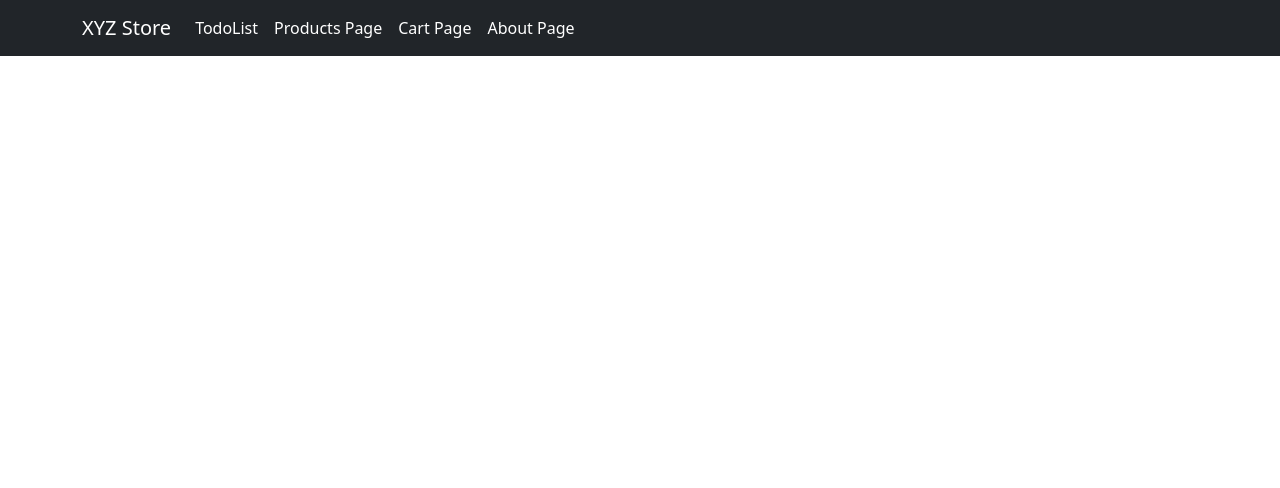
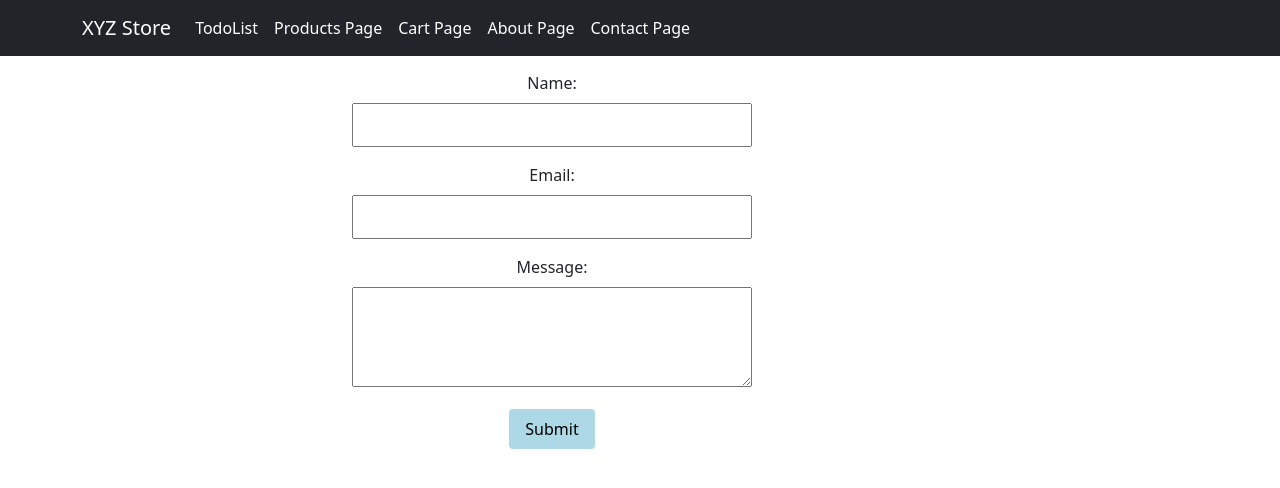
Before and after one commit to suryathink/todo-Ecom, a React (Create React App) app in the folder my-app/: page /contact in a window 1280 px wide. Shown: the top 488 px of the page. Built offline with nearby package versions, Linux system fonts and the light colour scheme.

Commit message:
Contact Page added

```diff
--- a/my-app/src/App.js
+++ b/my-app/src/App.js
@@ -6,6 +6,7 @@ import Home from './Components/Home';
 import ApiIntegrationPage from './Components/Ecom/ApiIntegrationPage';
 import Cart from './Components/Ecom/Cart';
 import AboutPage from './Components/Ecom/About';
+import ContactForm from "./Components/Ecom/Contact"
 function App() {
   return (
     <div className="App">
@@ -13,11 +14,11 @@ function App() {
 
      <Routes>
         <Route path="/" element={ <Home/> } />
-        {/* <Route path="contact" element={ <Contact/> } />  */}
         <Route path="/todo" element={ <TodoList/> } />
         <Route path="/products" element={ <ApiIntegrationPage/> } />
         <Route path="/cart" element={ <Cart/> } />
         <Route path="/about" element={ <AboutPage/> } />
+        <Route path="contact" element={ <ContactForm/> } />
       </Routes>
     </div>
   );
--- /dev/null
+++ b/my-app/src/Components/Ecom/Contact.jsx
@@ -0,0 +1,70 @@
+import React, { useState } from 'react';
+
+const ContactForm = () => {
+  const [name, setName] = useState('');
+  const [email, setEmail] = useState('');
+  const [message, setMessage] = useState('');
+
+  const handleSubmit = (e) => {
+    e.preventDefault();
+    // Handle form submission logic here
+    console.log('Form submitted:', { name, email, message });
+    // Clear form fields after submission
+    setName('');
+    setEmail('');
+    setMessage('');
+  };
+
+  return (
+    <div>
+      <div style={{width:"45%",margin:"auto",marginTop:"15px"}}>
+
+      <form onSubmit={handleSubmit} style={{ maxWidth: '400px' }}>
+        <div style={{ marginBottom: '1rem' }}>
+          <label htmlFor="name" style={{ display: 'block', marginBottom: '0.5rem' }}>
+            Name:
+          </label>
+          <input
+            type="text"
+            id="name"
+            value={name}
+            onChange={(e) => setName(e.target.value)}
+            style={{ width: '100%', padding: '0.5rem' }}
+            required
+          />
+        </div>
+        <div style={{ marginBottom: '1rem' }}>
+          <label htmlFor="email" style={{ display: 'block', marginBottom: '0.5rem' }}>
+            Email:
+          </label>
+          <input
+            type="email"
+            id="email"
+            value={email}
+            onChange={(e) => setEmail(e.target.value)}
+            style={{ width: '100%', padding: '0.5rem' }}
+            required
+          />
+        </div>
+        <div style={{ marginBottom: '1rem' }}>
+          <label htmlFor="message" style={{ display: 'block', marginBottom: '0.5rem' }}>
+            Message:
+          </label>
+          <textarea
+            id="message"
+            value={message}
+            onChange={(e) => setMessage(e.target.value)}
+            style={{ width: '100%', padding: '0.5rem', minHeight: '100px' }}
+            required
+          ></textarea>
+        </div>
+        <button onClick={()=>{alert("Form Submitted")}} type="submit" style={{ padding: '0.5rem 1rem', backgroundColor: 'lightblue', border: 'none', borderRadius: '4px' }}>
+          Submit
+        </button>
+      </form>
+    </div>
+      </div>
+  );
+};
+
+export default ContactForm;
--- a/my-app/src/Components/Navbar.jsx
+++ b/my-app/src/Components/Navbar.jsx
@@ -16,12 +16,11 @@ function NavbarComponent() {
         <Container>
           <Navbar.Brand ><Link className='linkStyle' to ="/" >XYZ Store</Link></Navbar.Brand>
           <Nav className="me-auto">
-         {/* <Link ><Nav.Link >Home</Nav.Link></Link>     */}
-         {/* <Link ><Nav.Link >Home</Nav.Link></Link>     */}
         <Nav.Link > <Link className='linkStyle' to ="/todo" >TodoList </Link> </Nav.Link>
         <Nav.Link > <Link className='linkStyle' to ="/products" >Products Page </Link> </Nav.Link>
         <Nav.Link > <Link className='linkStyle' to ="/cart" >Cart Page </Link> </Nav.Link>
         <Nav.Link > <Link className='linkStyle' to ="/about" >About Page </Link> </Nav.Link>
+        <Nav.Link > <Link className='linkStyle' to ="/contact" >Contact Page </Link> </Nav.Link>
           </Nav>
         </Container>
       </Navbar>
```
